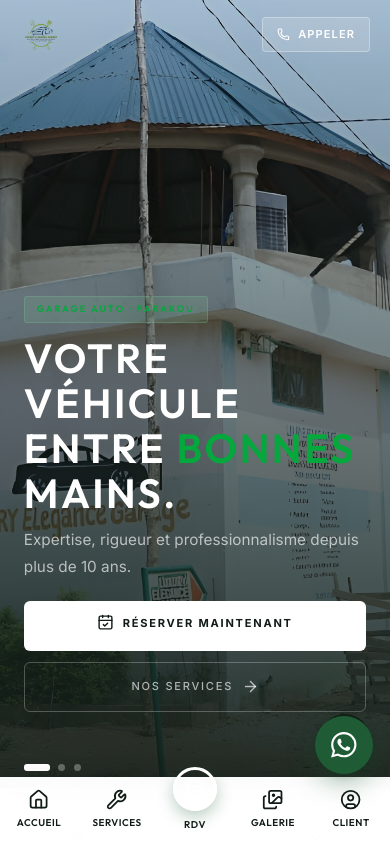
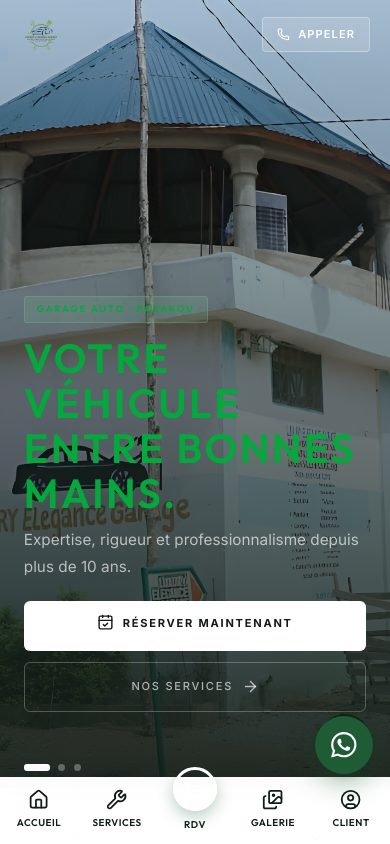
Before and after one commit to Oluwafemi006/LUXEL-G, a React (Vite) app in the folder frontend/: page / in a window 390 px wide. Shown: the top 844 px of the page. Built offline with nearby package versions, Linux system fonts and the light colour scheme; no server answers.

Commit message:
fix(frontend): suppression des imports inutilisés pour corriger le build

```diff
--- a/frontend/index.html
+++ b/frontend/index.html
@@ -6,7 +6,7 @@
     <!-- SEO Primaire -->
     <title>Luxury Elegance Garage — Mécanique, Entretien & Réparation Auto à Parakou</title>
     <meta name="description" content="Luxury Elegance Garage à Parakou, Bénin. Mécanique générale, électricité auto, pneumatique, lavage complet et entretien rapide. Prenez rendez-vous en ligne." />
-    <meta name="keywords" content="garage Parakou, mécanique Parakou, réparation auto Bénin, Luxury Elegance Garage, entretien voiture Parakou, pneus Parakou" />
+    <meta name="keywords" content="garage Parakou, mécanique Parakou, réparation auto Bénin, Luxury Elegance Garage, entretien voiture Parakou, pneus Parakou, parallélisme, tôlerie, peinture auto, climatisation voiture, diagnostic auto, scanner auto" />
     <meta name="author" content="Luxury Elegance Garage" />
     <meta name="robots" content="index, follow" />
     <link rel="canonical" href="https://luxel-g.com" />
@@ -52,7 +52,7 @@
       "name": "Luxury Elegance Garage",
       "alternateName": "Luxury Elegance Garage",
       "url": "https://luxel-g.com",
-      "telephone": "+229 01 92 62 98 60",
+      "telephone": "+229 01 55 11 99 99",
       "address": {
         "@type": "PostalAddress",
         "streetAddress": "Quartier Okedama, Von Hôpital Ahmadiyya",
--- a/frontend/src/components/PublicLayout.tsx
+++ b/frontend/src/components/PublicLayout.tsx
@@ -2,7 +2,6 @@
 import { Outlet, useLocation, Link, useNavigate } from 'react-router-dom';
 import { Phone, Home, Wrench, CalendarCheck, UserCircle, Images } from 'lucide-react';
 import logoImg from '../assets/logo.png';
-import api from '../services/api';
 import '../pages/PublicPortal.css'; // S'assurer que les styles globaux du portal sont chargés
 import '../pages/PublicPortal.css'; // S'assurer que les styles globaux du portal sont chargés
 
--- a/frontend/src/pages/ClientSpace.tsx
+++ b/frontend/src/pages/ClientSpace.tsx
@@ -1,7 +1,6 @@
 import React, { useState, useEffect } from 'react';
 import {
   Lock,
-  UserPlus,
   CheckCircle2,
   Car,
   Star,
--- a/frontend/src/pages/PublicPortal.css
+++ b/frontend/src/pages/PublicPortal.css
@@ -104,7 +104,7 @@
   position: relative; z-index: 1;
 }
 
-.hs-content h2 {
+.hs-content h1, .hs-content h2 {
   font-family: 'Outfit', sans-serif;
   font-weight: 600;
   font-size: clamp(2.4rem, 5vw, 3.8rem);
@@ -116,7 +116,7 @@
   text-transform: uppercase;
 }
 
-.hs-content h2 span { color: var(--color-green4); }
+.hs-content h1, .hs-content h2 span { color: var(--color-green4); }
 
 .hs-content p {
   font-family: 'Inter', sans-serif;
@@ -264,7 +264,7 @@
     margin-bottom: 0.8rem;
   }
 
-  .hs-content h2 { font-size: 2.4rem; margin-bottom: 0.6rem; }
+  .hs-content h1, .hs-content h2 { font-size: 2.4rem; margin-bottom: 0.6rem; }
   .hs-content p { font-size: 0.9rem; margin-bottom: 1.2rem; max-width: 100%; }
 
   .hero-ctas { gap: 0.6rem; }
--- a/frontend/src/pages/PublicPortal.tsx
+++ b/frontend/src/pages/PublicPortal.tsx
@@ -1,10 +1,8 @@
 import React, { useState, useEffect, useRef } from 'react';
 import {
   Wrench,
-  Bolt,
   CircleDot,
   Droplets,
-  Settings,
   CalendarCheck,
   ArrowRight,
   ArrowLeft,
@@ -159,7 +157,7 @@
         telephone_client_public: bookingData.telephone,
         vehicule_client_public: bookingData.vehicule,
         service_demande: bookingData.service,
-        date_rdv: `${bookingData.date}T${bookingData.heure.split(' ')[0] || '08'}:00Z`,
+        date_rdv: `${bookingData.date}T${bookingData.heure.split(' ')[0] || '08'}:00+01:00`,
         notes: bookingData.notes
       };
       await api.post('appointments/', payload);
@@ -216,7 +214,7 @@
             <div className="hs-content">
               <div>
                 <div className="hs-tag">Garage Auto · Parakou</div>
-                <h2>VOTRE VÉHICULE<br/>ENTRE <span>BONNES</span><br/>MAINS.</h2>
+                <h1>VOTRE VÉHICULE<br/>ENTRE <span>BONNES</span><br/>MAINS.</h1>
                 <p>Expertise, rigueur et professionnalisme depuis plus de 10 ans.</p>
                 <div className="hero-ctas">
                   <button className="btn-white" onClick={() => goTo('rdv')}><CalendarCheck className="w-4 h-4 mr-2 inline" />Réserver maintenant</button>
```
Also changed, not shown: frontend/public/robots.txt (added), 1 other file (tests, documents, lock files or other folders).
